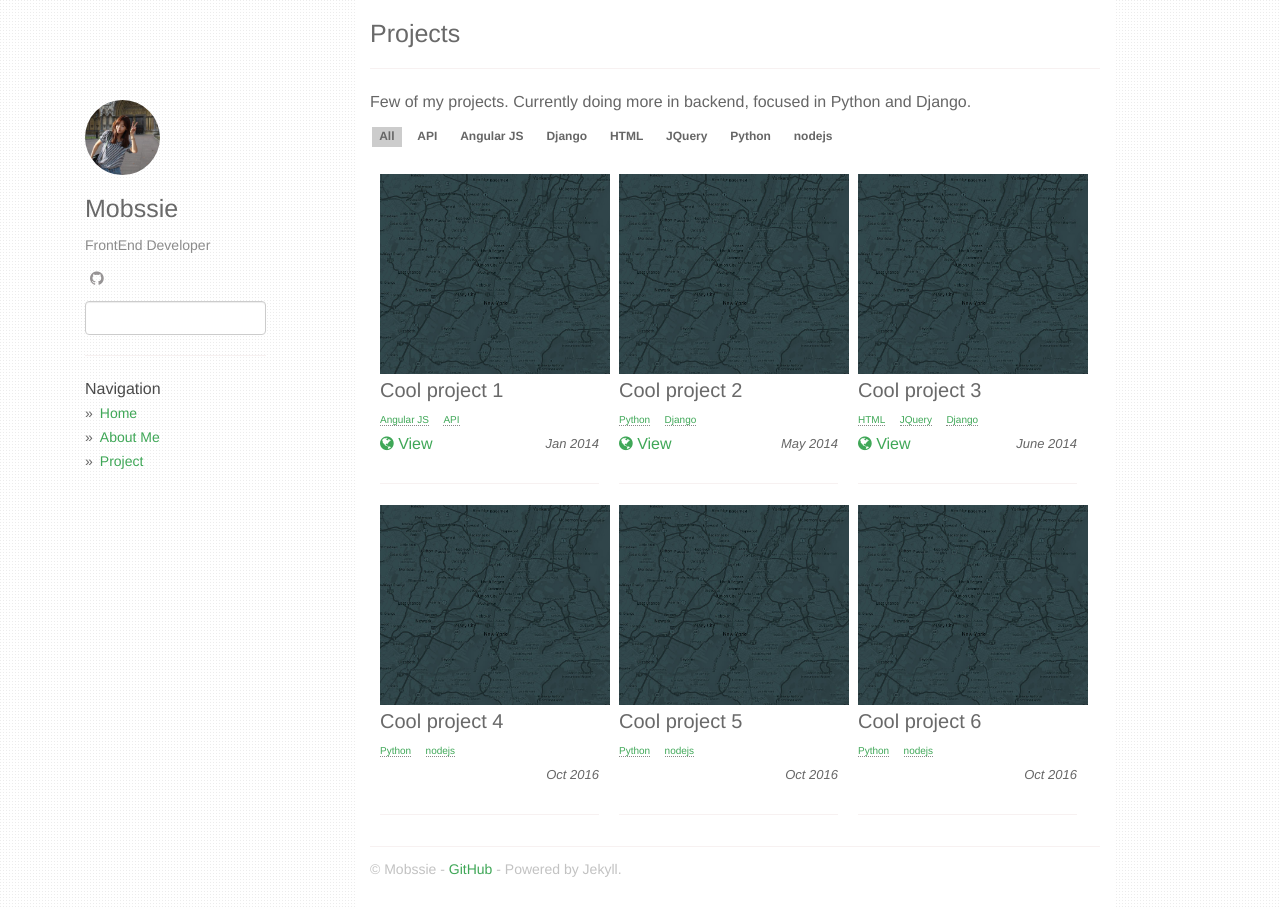
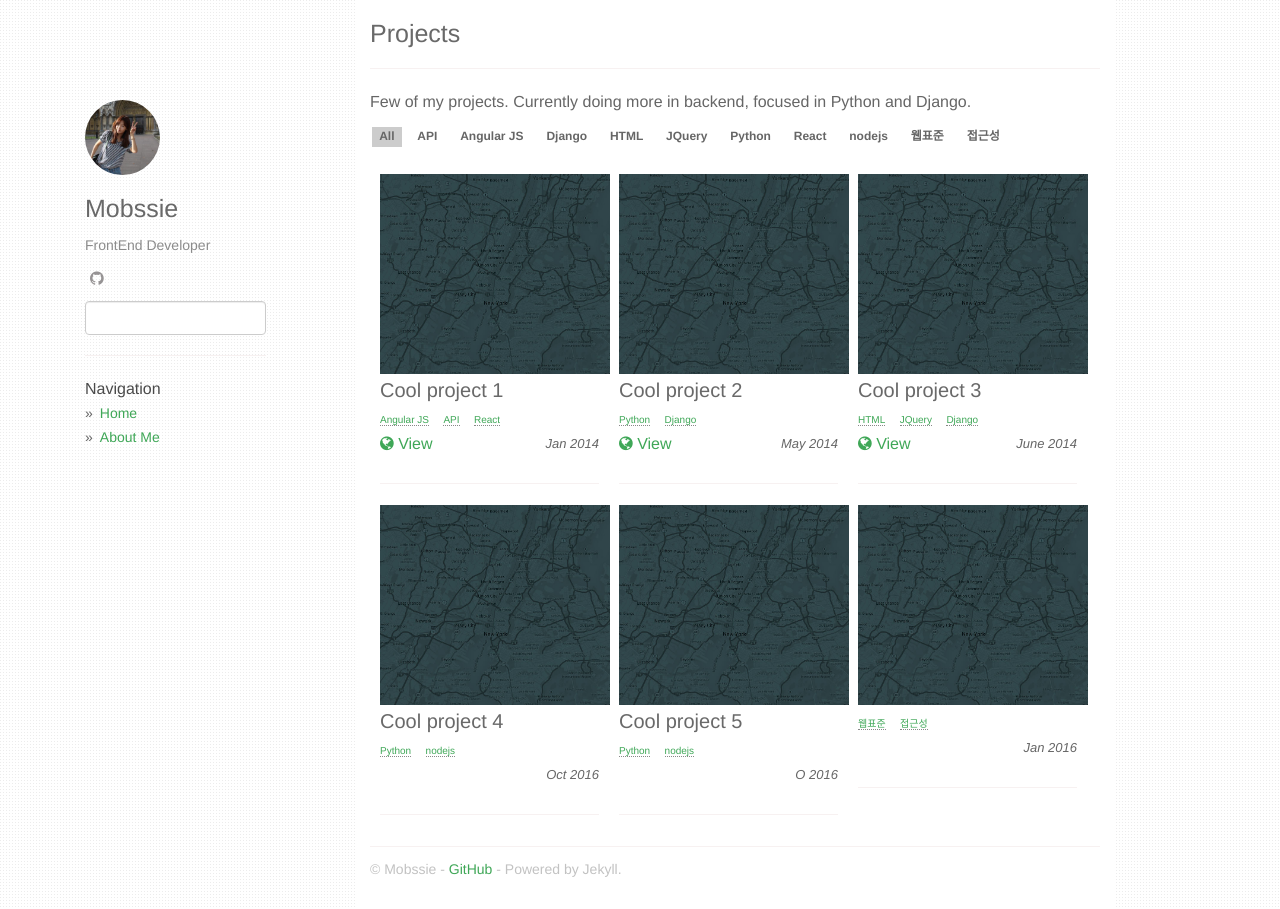
Before and after one commit to mobssie/mobssie.github.com, a Jekyll site: the page built from projects.md, in a window 1280 px wide. Built offline with Jekyll 4.4.1, drawn with Linux system fonts in a browser that asks for light colours; nearby versions of some CDN libraries.

```diff
--- a/_data/projects.json
+++ b/_data/projects.json
@@ -5,7 +5,7 @@
 		"image": "placeholder.jpg",
 		"url": "https://www.google.com",
 		"date": "Jan 2014",
-		"tags": ["Angular JS","API"]
+		"tags": ["Angular JS","API","React"]
 	},
 	{
 		"name": "Cool project 2",
@@ -30,13 +30,13 @@
 	{
 		"name": "Cool project 5",
 		"image": "placeholder.jpg",
-		"date": "Oct 2016",
+		"date": "O 2016",
 		"tags": ["Python","nodejs"]
 	},
 	{
-		"name": "Cool project 6",
+		"name": "",
 		"image": "placeholder.jpg",
-		"date": "Oct 2016",
-		"tags": ["Python","nodejs"]
+		"date": "Jan 2016",
+		"tags": ["웹표준","접근성"]
 	}
 ]
--- a/_layouts/default.html
+++ b/_layouts/default.html
@@ -135,7 +142,7 @@
             <strong>Navigation</strong>
             <li><a href="/">Home</a></li>
             <li><a class="about" href="/about/">About Me</a></li>
-            <li><a class="projects" href="/projects/">Project</a></li>
+            <!-- <li><a class="projects" href="/projects/">Project</a></li> -->
           </ul>
         </div>
         <!-- end /.fixed-condition -->
```
Also changed, not shown: other parts of _layouts/default.html (+7 -0 lines), _posts/2018-06-23-react-start.md (+1 -1 lines).
